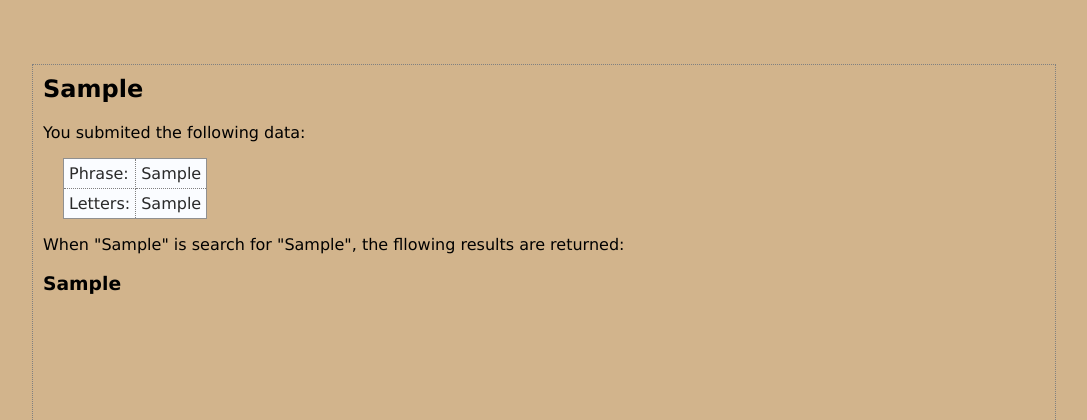
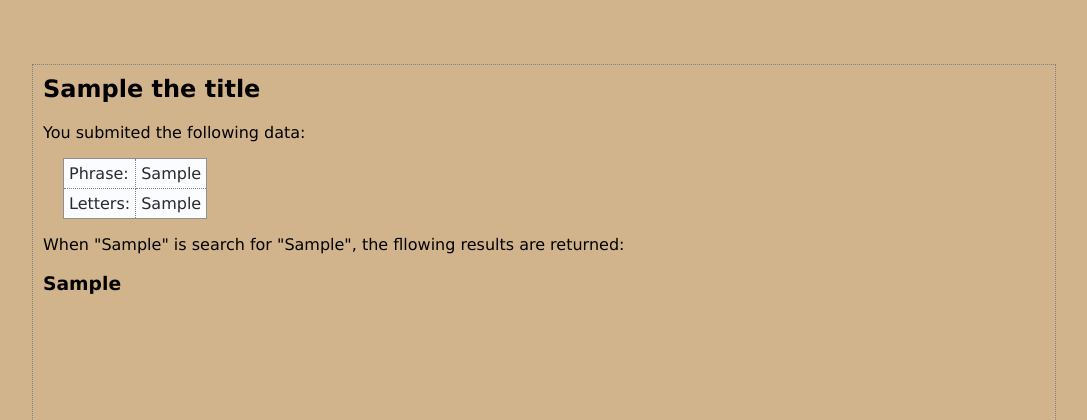
Before and after one commit to afranioag/desenvolvendo-com-JP, a Flask app: template python/webapp/templates/results.html in a window 1280 px wide. Shown: the top 420 px of the page, without its empty margins (96-1183 px from the left). Run offline with Flask 2, Linux system fonts and the light colour scheme; the template is opened without the code that fills it: most values are stand-ins (such as "Sample title", 1, 10 or a date in 2020).

Commit message:
modificação do código e viculação do template results.html

```diff
--- a/python/webapp/templates/results.html
+++ b/python/webapp/templates/results.html
@@ -2,7 +2,7 @@
 
 {% block body %}
 
-<h2>{{the_tittle}}</h2>
+<h2>{{the_title}}</h2>
 
 
 
@@ -11,7 +11,7 @@
 	<tr><td>Phrase:</td><td>{{ the_phrase }}</td></tr>
 	<tr><td>Letters:</td><td>{{ the_letters }}</td></tr>
 </table>
-<p>When "{{ the_phrase }}" is search for "{{ the_letters }}", the fllowing results are returned:</P>
-<h3>{{ the_result }}</h3>
+<p>When "{{ the_phrase }}" is search for "{{ the_letters }}", the fllowing results are returned:</p>
+<h3>{{ the_results }}</h3>
 
 {% endblock %}
--- a/python/webapp/vsearch4web.py
+++ b/python/webapp/vsearch4web.py
@@ -1,4 +1,4 @@
-from flask import Flask, render_template
+from flask import Flask, render_template, request
 from vsearch import search4letters
 
 
@@ -6,12 +6,18 @@ app = Flask(__name__)
 @app.route('/')
 def hello() -> str:
     return 'hello world from flask!'
-@app.route('/search4')
-def do_search() -> str:
-    return ''.join(search4letters('life, the universe, and everything!', 'eiru,!'))
+
+@app.route('/search4', methods=['POST'])
+def do_search() -> 'html':
+    phrase = request.form['phrase']
+    letters = request.form['letters']
+    title = 'Here are your results:'
+    results = str(search4letters(phrase, letters))
+    return render_template('results.html', the_phrase = phrase, the_title = title,the_letters= letters, the_results= results,)
+
 @app.route('/entry')
 def entry_page() -> 'html':
     return render_template('entry.html', the_title='Welcome to search for letters on the web!')
 
 
-app.run()
+app.run(debug=True)
```
